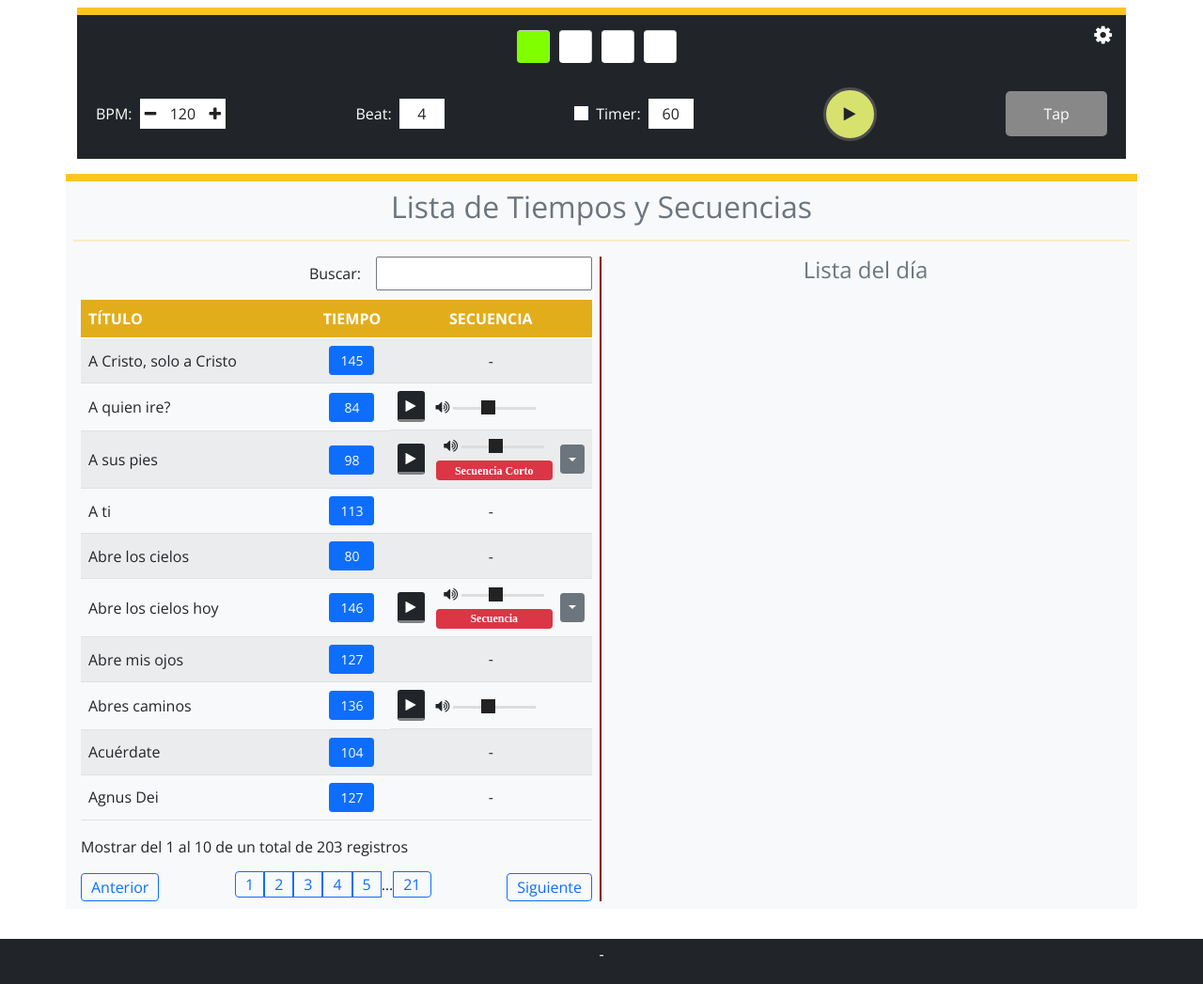
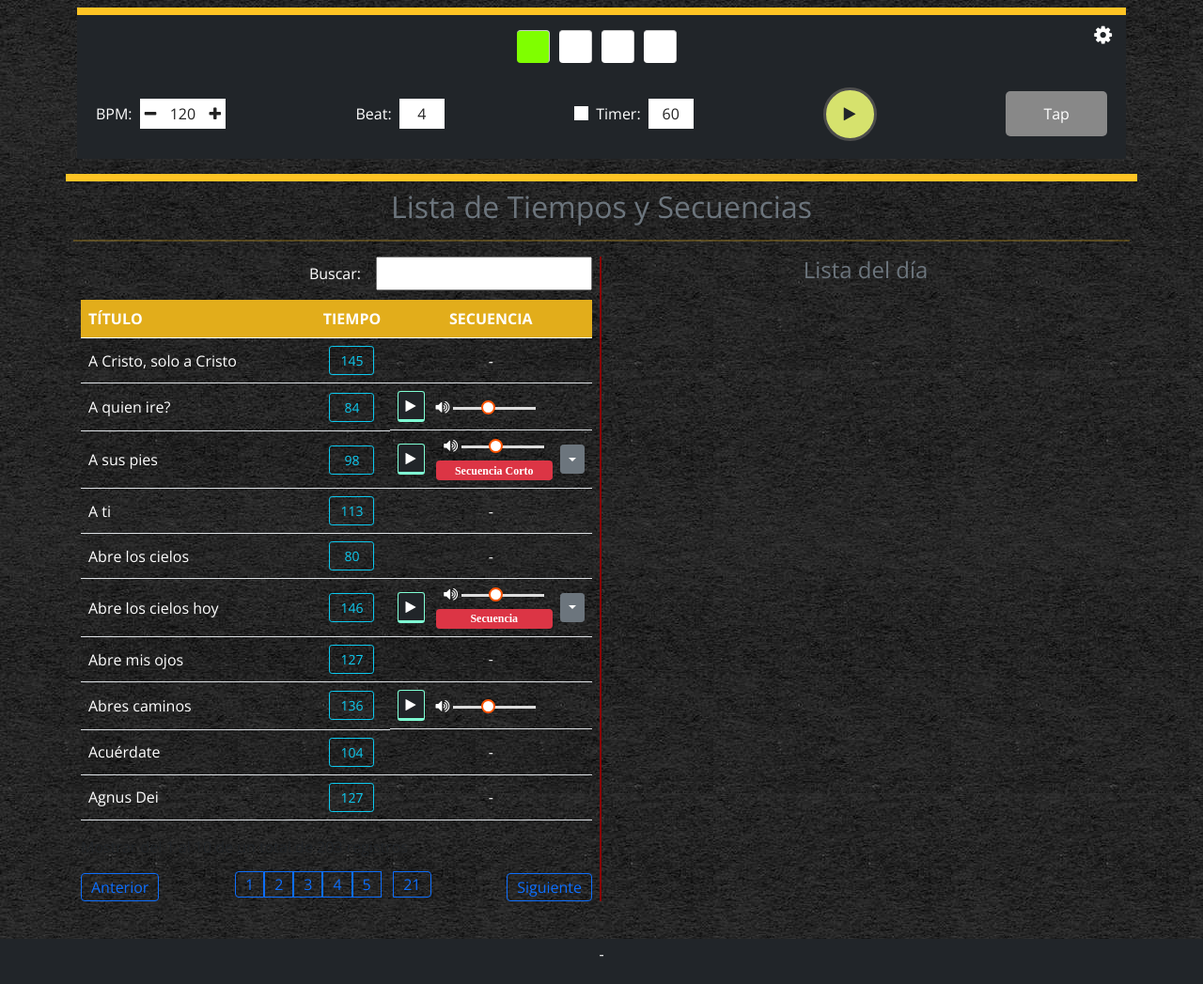
Before and after one commit to serchgit/musicadn, a PHP site: page /db/ in a window 1280 px wide. Shown: the part 56-1103 px from the top of the page at 94% size. Run offline with PHP 8.4, Linux system fonts and the light colour scheme; some libraries are stand-ins or nearby versions.

Commit message:
estilos css look and feel

```diff
--- a/css/misestilos.css
+++ b/css/misestilos.css
@@ -3,7 +3,9 @@
     position: relative;
     padding-bottom: 4rem;
 }
-
+body{
+  background-image: url("../images/background-vertical.jpg")
+}
 .gold{color:#e2ad1b;}
 section{border-top:8px solid #fec424;}
 hr{border-top:2px solid #fec424}
@@ -38,7 +40,7 @@ form label{
   left: -1px;
   top: -1px;
 }
-.btn-dark{border-bottom: 3px solid gray}
+.btn-dark{border-bottom: 3px solid gray;border-color:aquamarine;}
 .btn-dark.stop i, .btn-reproduciendo i{color:cyan;}
 /* ============== estilos tabla ==================*/
 table thead tr{background:#e2ad1b;color:#fff;}
@@ -59,7 +61,8 @@ table thead tr{background:#e2ad1b;color:#fff;}
 .dataTables_paginate span a:first-child{border-radius: 4px 0 0 4px;}
 .dataTables_paginate span a:last-child{border-radius: 0 4px 4px 0;}
 table tbody tr td input[type=range]{width: 5.5rem;}
-table tbody tr td{vertical-align: middle;}
+table tbody tr td{vertical-align: middle; color:#fff;}
+.dataTables_filter label{color:#fff;}
 button.dropdown-toggle:after{margin-left: 0;}
 ul.dropdown-menu li{
   cursor:pointer;
@@ -95,6 +98,16 @@ ul.dropdown-menu li{
 .tabla thead tr th:last-child{
   width: 13rem !important;
 }
+input[type=range]::-webkit-slider-thumb {
+  -webkit-appearance: none;
+  appearance: none;
+  height: 15px;
+  width: 15px;
+  background-color: #fff;
+  border-radius: 50%;
+  border: 2px solid #f50;
+}
+
 /*============== estilos para arrastrar ==================== */
 
 table.listaDia {border-collapse: collapse; margin: 20px; }
@@ -102,7 +115,7 @@ table.listaDia tbody tr:first-child {
   border-bottom: 4px double darkred;
 }
 table.listaDia th, td {padding: 10px; text-align: left; }
-table.listaDia tr { cursor: grab; background-color: white; }
+table.listaDia tr { cursor: grab;}
 table.listaDia /* Estilo para cuando la fila es arrastrada */
 table.listaDia tr.dragging { opacity: 0.5; background-color: #f0f0f0; }
 table.listaDia /* Estilo para resaltar destino */
--- a/index.php
+++ b/index.php
@@ -71,7 +71,7 @@
   </div>
 
 
-  <section class="container bienvenida bg-light my-3 p-2">
+  <section class="container bienvenida my-3 p-2">
 
     <h2 class="verde mb-2 text-center text-muted">Lista de Tiempos y Secuencias</h2>
     <hr>
--- a/js/funciones.js
+++ b/js/funciones.js
@@ -5,7 +5,7 @@ $(function () {
 
 Lista.forEach(function (ele, index, array){
 
-      var fila ="<tr data-index="+index+"><td data-toggle='tooltip' data-bs-placement='right' title='Agregar'>"+ele.Titulo+"</td><td class='text-center text-danger tiempo'><button class='btn btn-sm btn-primary btn-tempo' data-size='"+ele.Size+"'>"+ele.Tiempo+"</button></td>";
+      var fila ="<tr data-index="+index+"><td data-toggle='tooltip' data-bs-placement='right' title='Agregar'>"+ele.Titulo+"</td><td class='text-center text-danger tiempo'><button class='btn btn-sm btn-outline-info btn-tempo' data-size='"+ele.Size+"'>"+ele.Tiempo+"</button></td>";
     if(ele.Secuencia === undefined){
         fila+=`<td class="text-center"> - </td>`;
     }else{
@@ -88,7 +88,7 @@ $(".tabla tbody tr td:first-child").click(function(event) {
     //console.log(index)
     var item = `<tr data-index="${index}" draggable="true">
                     <td><button class='btn btn-sm btn-outline-danger me-2' data-toggle='tooltip' data-bs-placement='right' title='Quitar de la lista'><i class='fa fa-trash'></i></button>${Lista[index].Titulo}</td>
-                    <td class="text-danger font-weight-bold"><button class="btn btn-sm btn-primary btn-tempo" data-size="${Lista[index].Size}">${Lista[index].Tiempo}</button></td>`;
+                    <td class="text-danger font-weight-bold"><button class="btn btn-sm btn-outline-warning btn-tempo" data-size="${Lista[index].Size}">${Lista[index].Tiempo}</button></td>`;
     if (Lista[index].Secuencia == undefined) {
         item+= "<td class='text-center'><button class='btn btn-sm'> - </td></tr>";
     }else{
```
Also changed, not shown: images/background-vertical.jpg (added).
